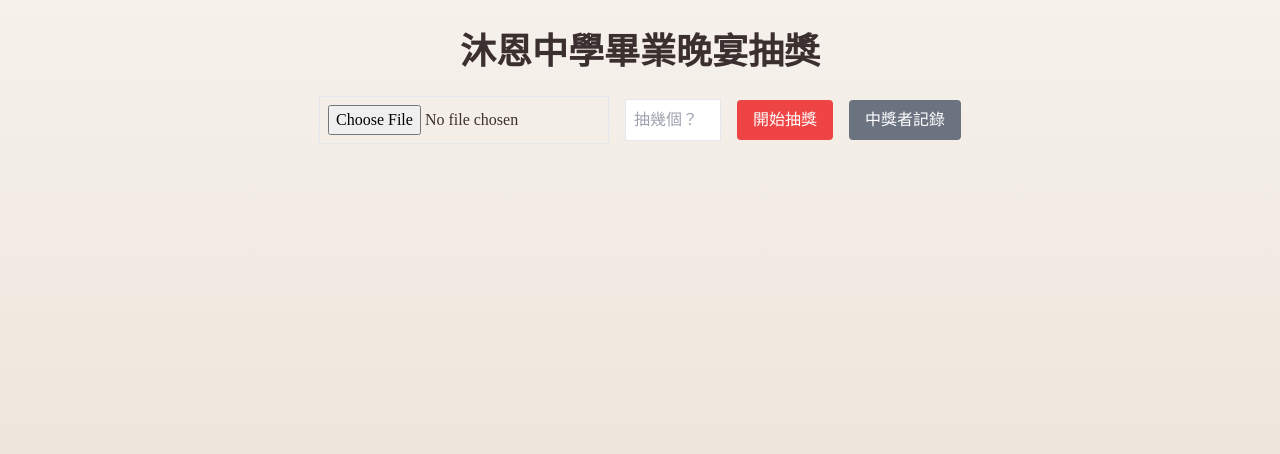
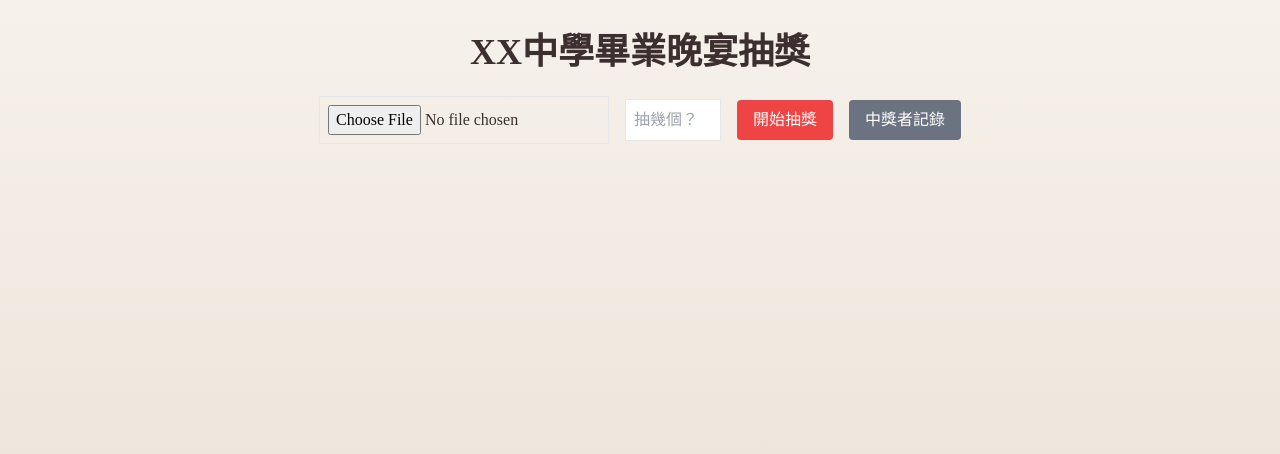
Before and after one commit to adh-goblin/lottery-web, a plain HTML site: page index.html in a window 1280 px wide. Drawn offline with nearby package versions, Linux system fonts and the light colour scheme.

Commit message:
Update index.html

```diff
--- a/index.html
+++ b/index.html
@@ -46,7 +46,7 @@
 </head>
 <body class="min-h-screen p-8">
   <div class="text-center mb-6">
-    <h1 class="text-4xl font-bold mb-2">沐恩中學畢業晚宴抽獎</h1>
+    <h1 class="text-4xl font-bold mb-2">XX中學畢業晚宴抽獎</h1>
     <div id="winnerDisplay" class="text-2xl text-red-700 font-semibold mt-4"></div>
   </div> <div class="flex justify-center items-center gap-4 mb-4">
     <input type="file" id="fileInput" class="border p-2">
```
